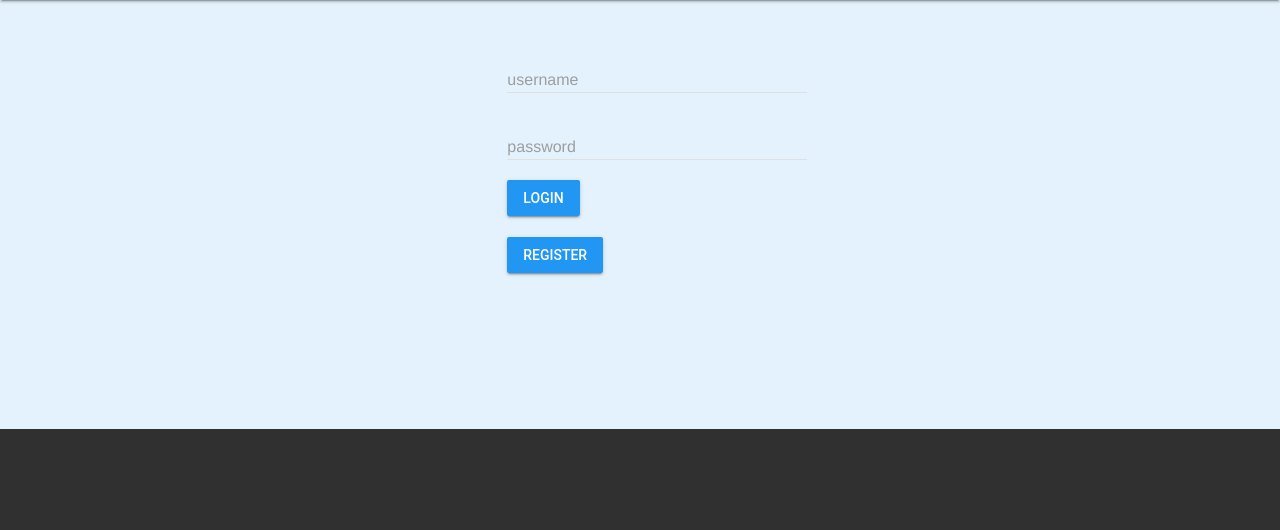
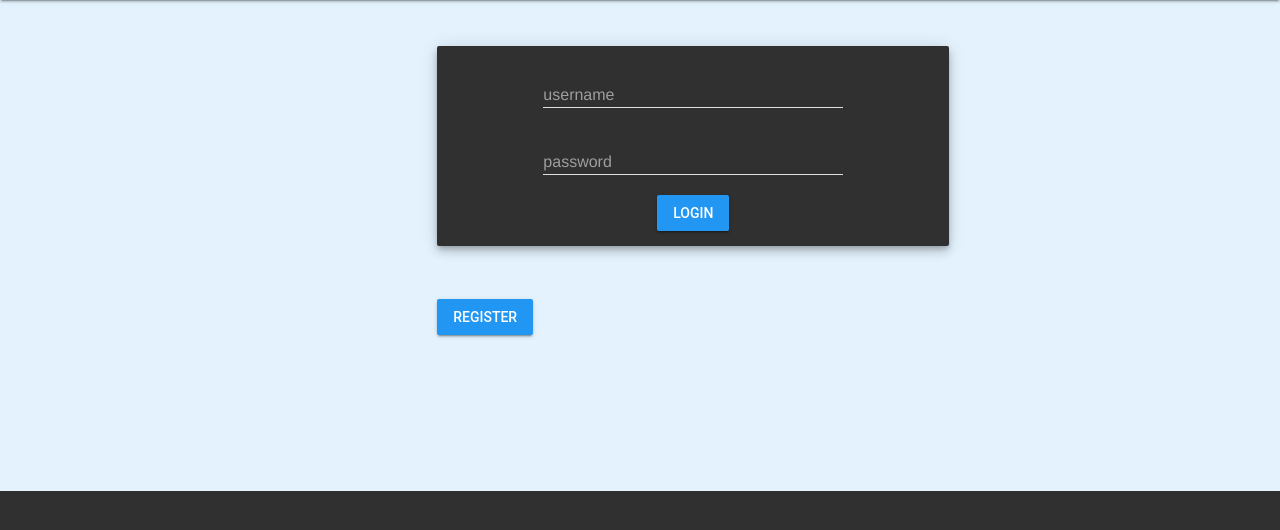
Before and after one commit to awelleck/user-profile, a Flask app: page /login in a window 1280 px wide. Shown: the part 64-594 px from the top of the page. Run offline with Flask 2, Linux system fonts and the light colour scheme.

Commit message:
Chat is restricted by login, cleanup front-end

```diff
--- a/app.py
+++ b/app.py
@@ -36,7 +36,7 @@ def login_required(f):
     @wraps(f)
     def decorated_function(*args, **kwargs):
         if any(session) is False:
-            return redirect(url_for('index', next=request.url))
+            return redirect(url_for('login', next=request.url))
         return f(*args, **kwargs)
 
     return decorated_function
@@ -197,6 +197,7 @@ def test():
 
 # route for chat
 @app.route('/chat', methods=['GET'])
+@login_required
 def chat():
     if request.method == 'GET':
         timestamp_list = []
@@ -204,7 +205,7 @@ def chat():
         for entries in history:
             x = entries.msg_timestamp
             timestamp_list.append(x)
-        print('Printing \'timestamp_list\': %s' % timestamp_list)
+        #print('Printing \'timestamp_list\': %s' % timestamp_list)
         tmp = Chat.query.filter_by(id=2).first()
         second = tmp.msg_timestamp
     return render_template('chat.html', messages=history, second=second)
--- a/static/style.css
+++ b/static/style.css
@@ -11,22 +11,13 @@ body { background-color: #303030; } /*slate grey*/
 .icons-ext { margin-top: 1.6em; padding-left: 60px; }
 .grey300-text { color: #E0E0E0; }
 .welcome { margin-left: 4.5em; margin-top: 3em; }
+.border { border-style: groove; width: 35em; height: 32em; margin-left: 5em; }
+.center { justify-content: center; }
 
 .material-icons.grey300 { color: #E0E0E0; } /*light grey*/
 .mdl-textfield__input { border-bottom: 1px solid #E0E0E0; color: #E0E0E0; } /*light grey*/
 .mdl-textfield__label { color: #9E9E9E; } /*dark grey*/
 .mdl-grid.center-items { justify-content: center; }
+.card-wide.mdl-card { width: 512px; background: #303030; align-items: center; justify-content: center; }
 
-.scroll {
-  background-color: #E3F2FD; /*light grayish blue*/
-  width: 300px;
-  height: 350px;
-  overflow: scroll;
-}
-
-.border {
-  border-style: groove;
-  width: 35em;
-  height: 32em;
-  margin-left: 5em;
-}
+.scroll { background-color: #E3F2FD; /*light grayish blue*/ width: 300px; height: 350px; overflow: scroll; }
--- a/templates/login.html
+++ b/templates/login.html
@@ -1,10 +1,7 @@
 {% extends "layout.html" %}
 {% block title %}Login{% endblock %}
 {% block login %}
-  <section class="input-section mdl-color--blue-50">
-    <div class="mdl-grid">
-      <div class="mdl-cell mdl-cell--4-col"></div>
-      <div class="mdl-cell mdl-cell--4-col">
+  <section class="input-section mdl-color--blue-50 center">
     <form method="POST" action="/login">
       {% if form.errors %}
         <div class="errors pad">
@@ -16,28 +13,34 @@
         </div>
       {% endif %}
       <p class=pad>{{ warn }}</p>
-
-          <div class="pad">
+      <div class="mdl-grid">
+      <div class="mdl-layout-spacer"></div>
+      <div class="mdl-cell mdl-cell--4-col">
+      <div class="card-wide mdl-card mdl-shadow--6dp">
         <div class="mdl-textfield mdl-js-textfield mdl-textfield--floating-label">
           {{ form.username(class="mdl-textfield__input") }}
           <label class="mdl-textfield__label">username</label>
         </div>
-          </div>
-          <div class="pad">
         <div class="mdl-textfield mdl-js-textfield mdl-textfield--floating-label">
           {{ form.password(class="mdl-textfield__input") }}
           <label class="mdl-textfield__label">password</label>
         </div>
-          </div>
-          <button class="mdl-button mdl-js-button mdl-button--raised mdl-button--colored pad" type="submit">
+        <button class="mdl-button mdl-js-button mdl-button--raised mdl-button--colored" type="submit">
           Login
         </button>
+      </div>
+      </div>
+      <div class="mdl-layout-spacer"></div>
+      </div>
     </form>
-        <a href="{{ url_for('register') }}"><button class="mdl-button mdl-js-button mdl-button--raised mdl-button--colored pad pad-top">
+    <div class="mdl-grid">
+    <div class="mdl-layout-spacer"></div>
+    <div class="mdl-cell mdl-cell--4-col">
+    <a href="{{ url_for('register') }}"><button class="mdl-button mdl-js-button mdl-button--raised mdl-button--colored pad-top">
       Register
     </button></a>
     </div>
-      <div class="mdl-cell mdl-cell--4-col"></div>
+    <div class="mdl-layout-spacer"></div>
     </div>
   </section>
 {% endblock %}
```
Lines whose indentation alone changed are shown as unchanged.
